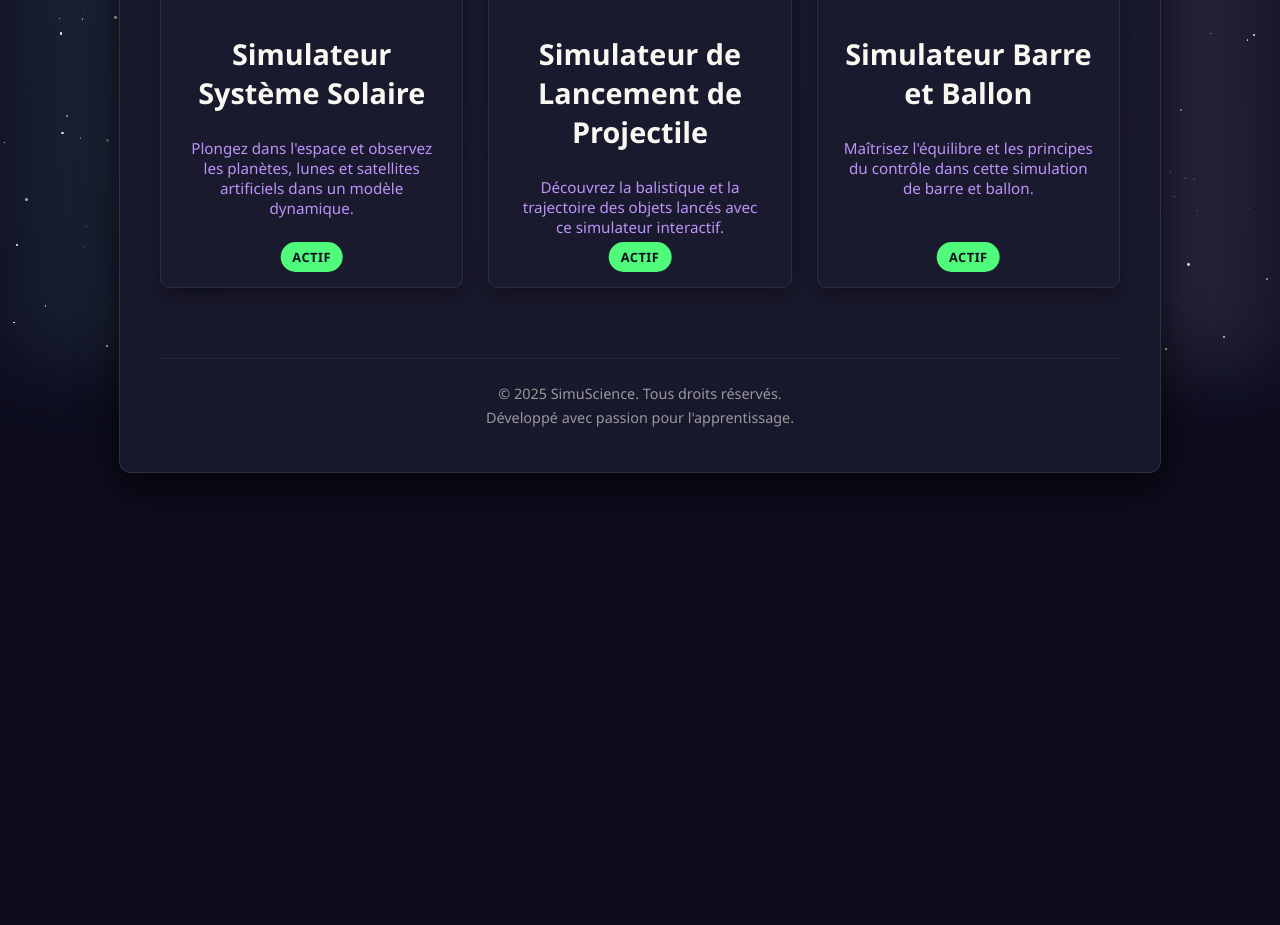
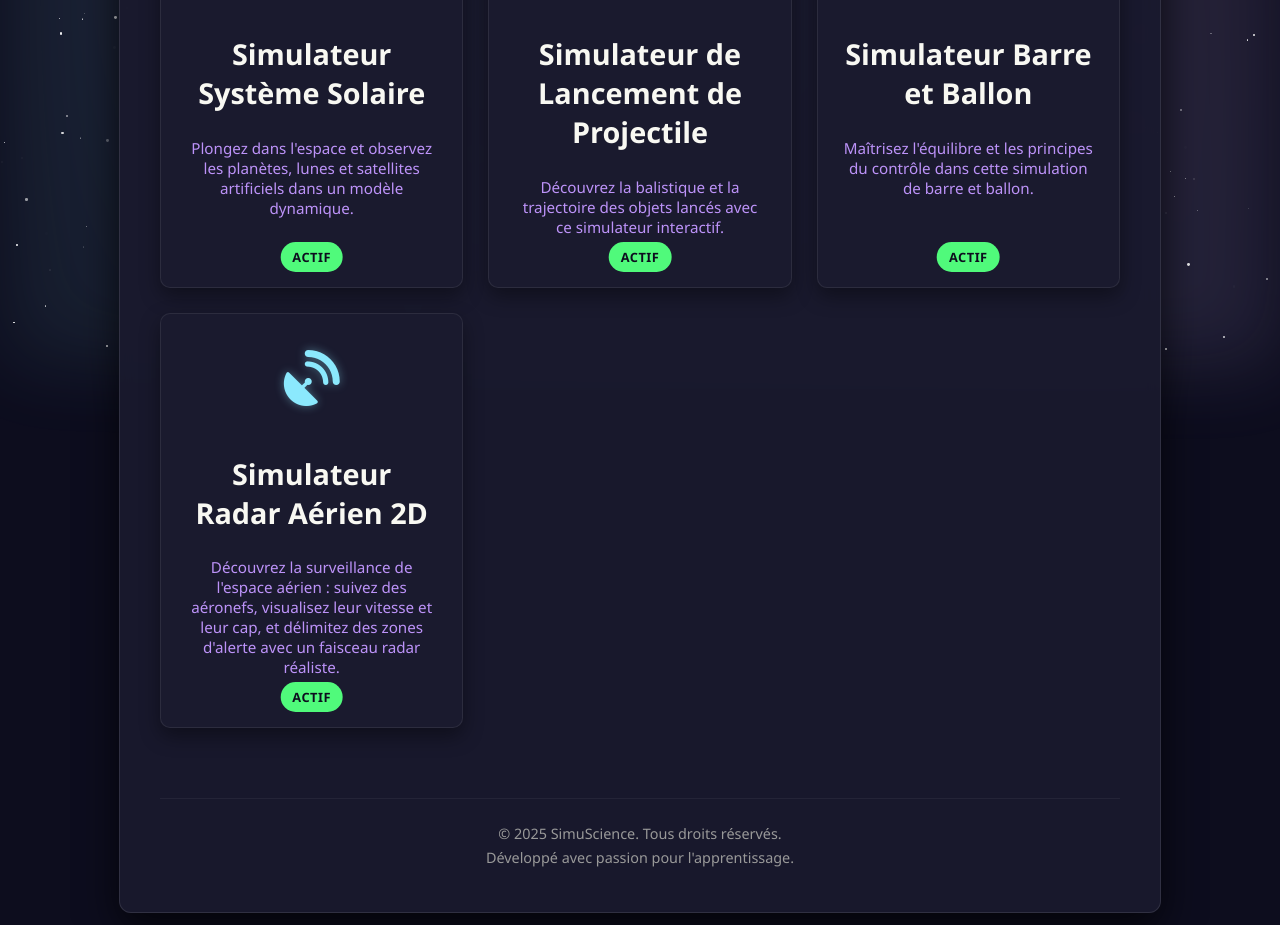
Before and after one commit to dundiss/simu-science, a plain HTML site: page home.html in a window 1280 px wide. Shown: the part 432-1357 px from the top of the page. Before the commit the page ends 925 px from the top, so only its background shows below. Drawn offline with Linux system fonts and the light colour scheme.

Commit message:
Add files via upload
Add of air radar simulator on the home page

```diff
--- a/home.html
+++ b/home.html
@@ -51,6 +51,13 @@
                     barre et ballon.</p>
                 <span class="card-status active">Actif</span>
             </a>
+
+            <a href="simulateur-radar-aerien/index.html" class="simulator-card">
+                <div class="card-icon"><i class="fas fa-satellite-dish"></i></div>
+                <h2 class="card-title">Simulateur Radar Aérien 2D</h2>
+                <p class="card-description">Découvrez la surveillance de l'espace aérien : suivez des aéronefs, visualisez leur vitesse et leur cap, et délimitez des zones d'alerte avec un faisceau radar réaliste.</p>
+                <span class="card-status active">Actif</span>
+            </a>
         </main>
 
         <footer class="home-footer">
```
